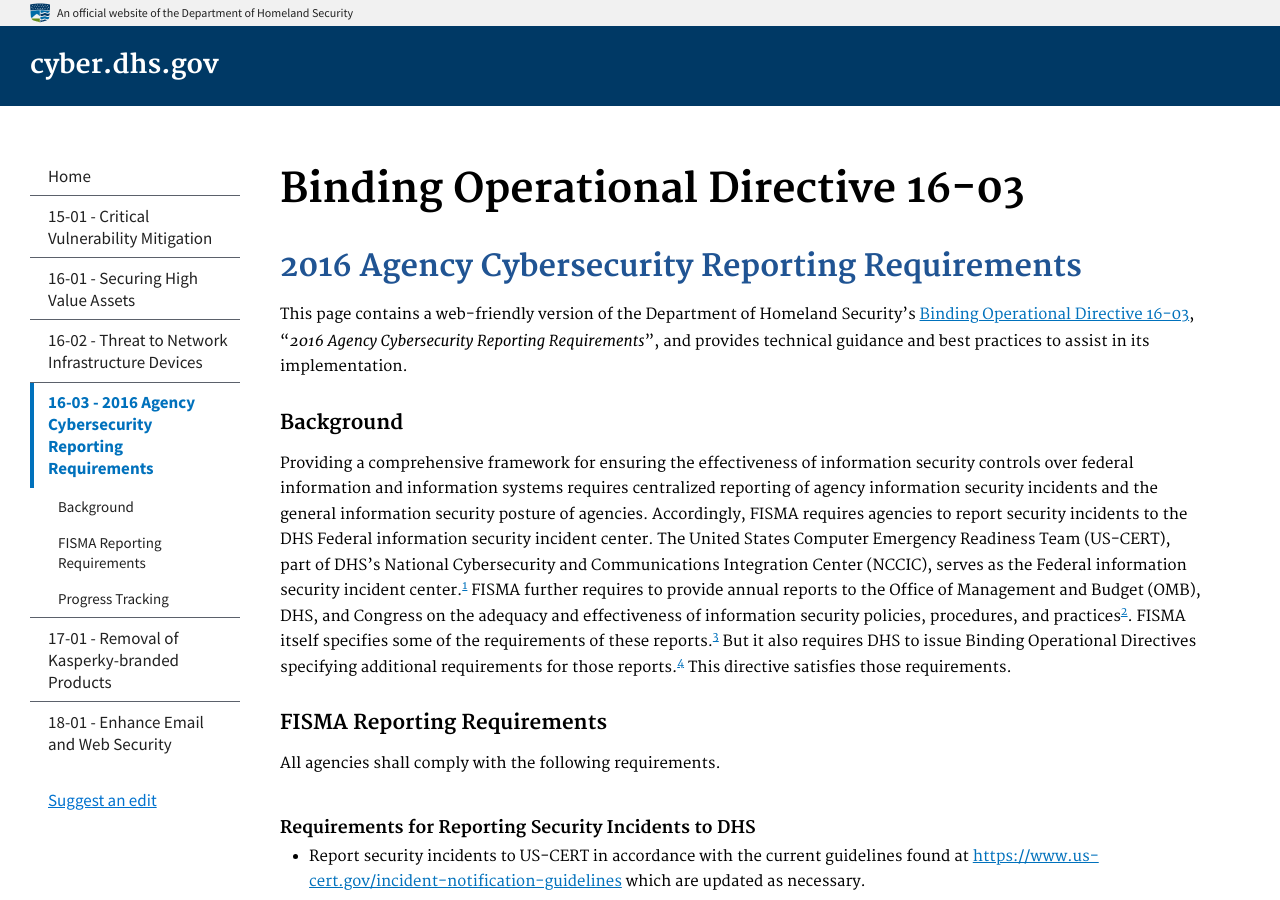
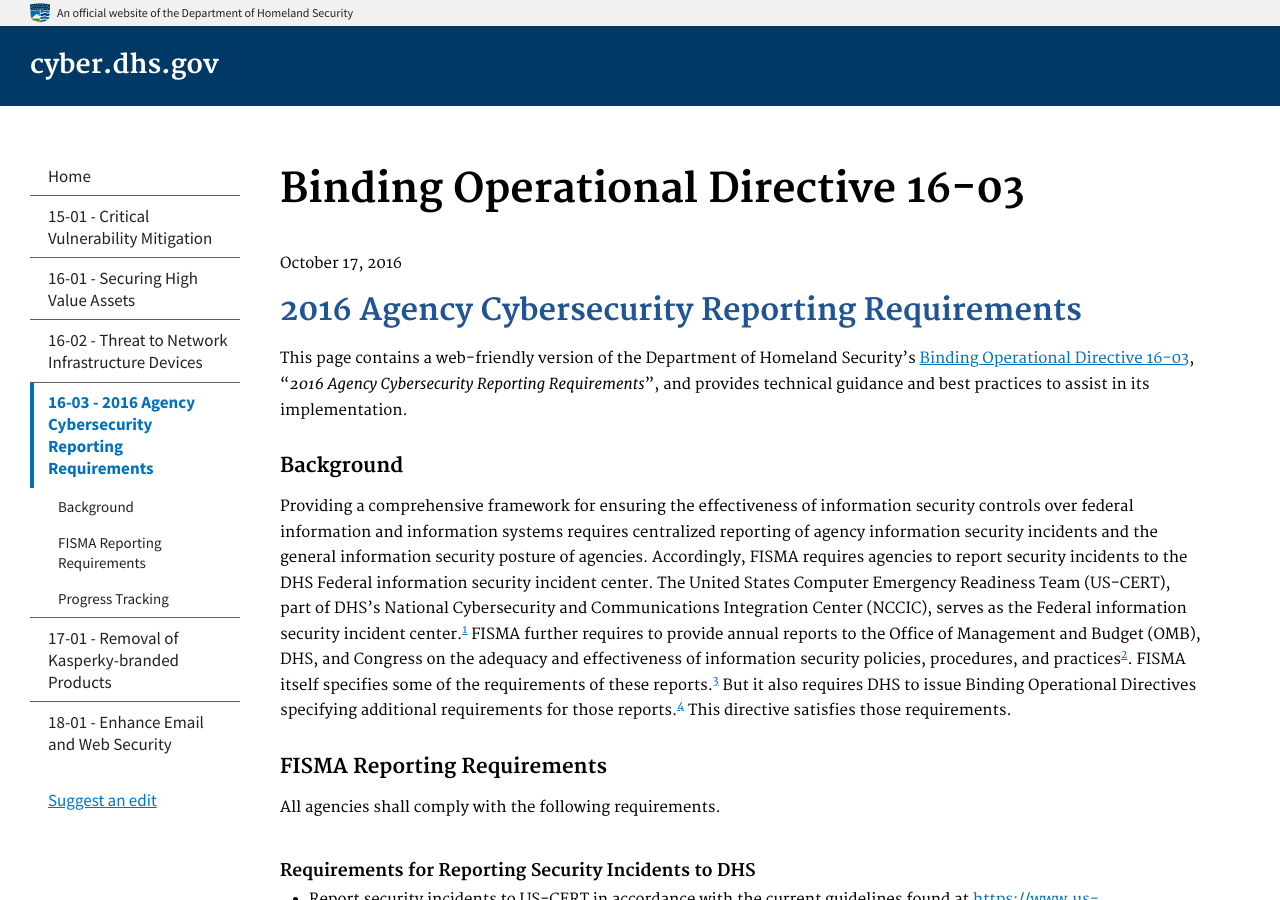
Before and after one commit to cisagov/cyber.dhs.gov, a Jekyll site: the page built from pages/16-03.md, in a window 1280 px wide and 900 px high. Built offline with Jekyll 4.4.1, drawn with Linux system fonts in a browser that asks for light colours.

Commit message:
Update 16-03.md

```diff
--- a/pages/16-03.md
+++ b/pages/16-03.md
@@ -11,7 +11,7 @@ subnav:
   - text: Progress Tracking
     href: "#progress-tracking"
 ---
-
+October 17, 2016
 ## 2016 Agency Cybersecurity Reporting Requirements
 This page contains a web-friendly version of the Department of Homeland Security's [Binding Operational Directive 16-03](/assets/report/bod-16-03.pdf), “_2016 Agency Cybersecurity Reporting Requirements_”, and provides technical guidance and best practices to assist in its implementation.
 
```
